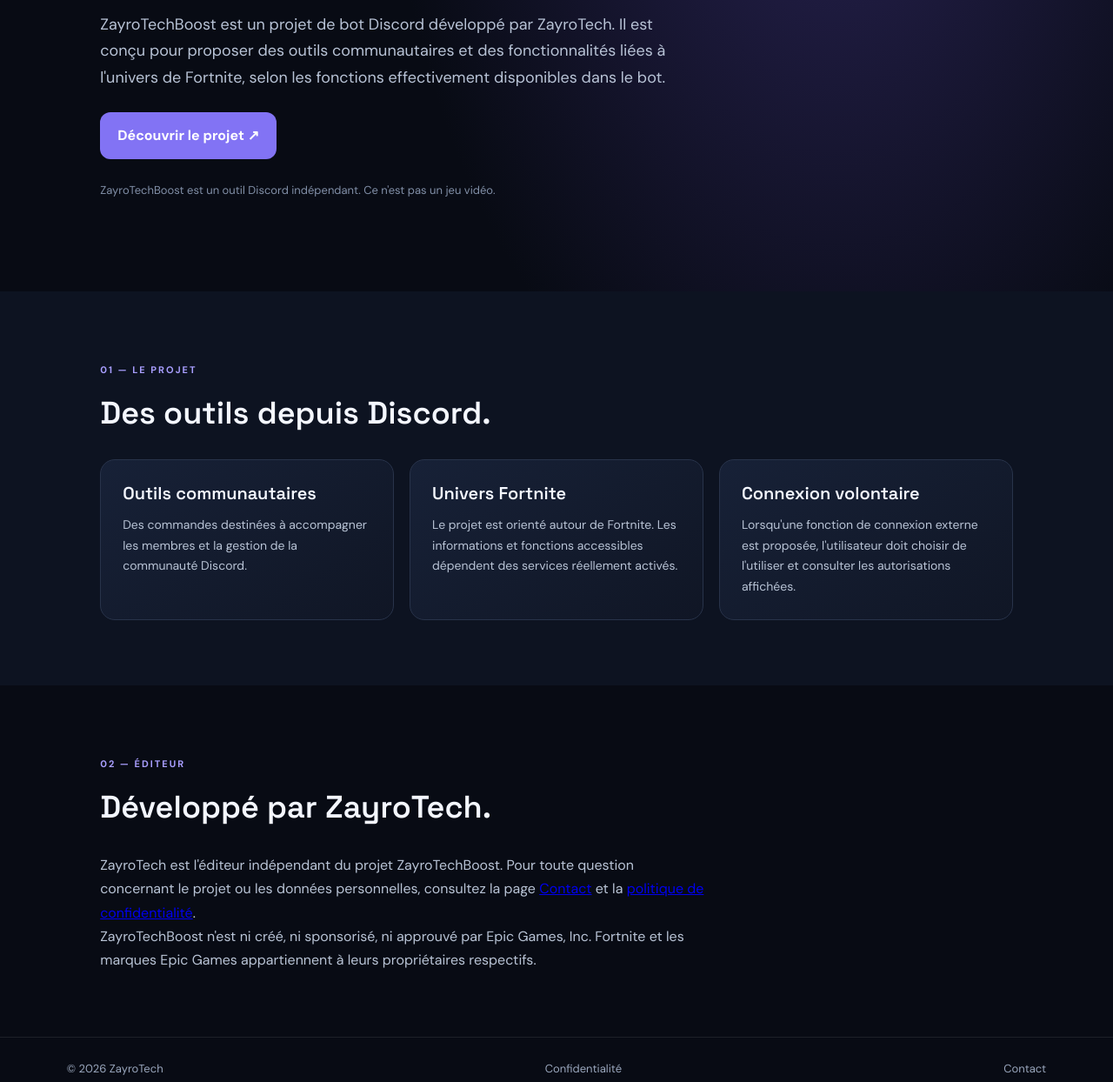
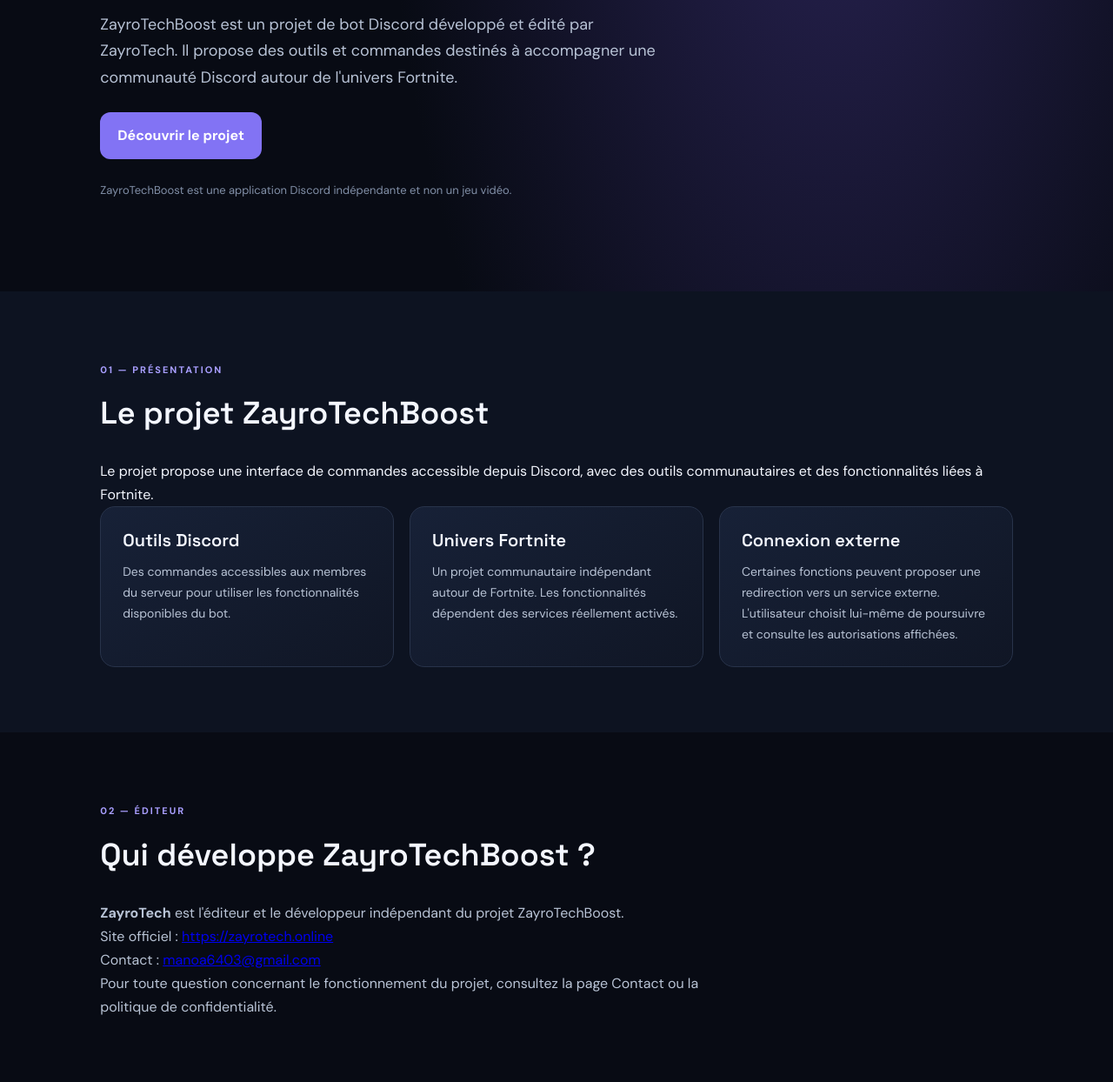
Before and after one commit to manoa6304/zayro-epic, a plain HTML site: page index.html in a window 1280 px wide. Shown: the part 345-1589 px from the top of the page at 87% size. Drawn offline with Linux system fonts and the light colour scheme.

Commit message:
Update index.html

```diff
--- a/index.html
+++ b/index.html
@@ -1,9 +1,13 @@
+
 <!DOCTYPE html>
 <html lang="fr">
 <head>
   <meta charset="UTF-8">
   <meta name="viewport" content="width=device-width, initial-scale=1.0">
-  <meta name="description" content="Présentation de ZayroTechBoost, un projet indépendant de bot Discord développé par ZayroTech.">
+  <meta name="description" content="Présentation de ZayroTechBoost, un projet de bot Discord développé et édité par ZayroTech.">
+  <meta name="author" content="ZayroTech">
+  <meta name="robots" content="index, follow">
+  <link rel="canonical" href="https://zayrotech.online/">
   <title>ZayroTechBoost — ZayroTech</title>
   <link rel="stylesheet" href="style.css">
 </head>
@@ -12,6 +16,7 @@
     <a class="brand" href="index.html">ZAYROTECH</a>
     <nav>
       <a href="#service">Le projet</a>
+      <a href="#publisher">Éditeur</a>
       <a href="confidentialite.html">Confidentialité</a>
       <a href="contact.html">Contact</a>
     </nav>
@@ -22,51 +27,91 @@
       <span class="tag">PROJET INDÉPENDANT · DISCORD</span>
       <h1>ZayroTech<span>Boost.</span></h1>
       <p>
-        ZayroTechBoost est un projet de bot Discord développé par ZayroTech.
-        Il est conçu pour proposer des outils communautaires et des fonctionnalités
-        liées à l'univers de Fortnite, selon les fonctions effectivement disponibles dans le bot.
+        ZayroTechBoost est un projet de bot Discord développé et édité
+        par ZayroTech. Il propose des outils et commandes destinés
+        à accompagner une communauté Discord autour de l'univers Fortnite.
       </p>
-      <a class="button" href="#service">Découvrir le projet ↗</a>
-      <p class="muted">ZayroTechBoost est un outil Discord indépendant. Ce n'est pas un jeu vidéo.</p>
+      <a class="button" href="#service">Découvrir le projet</a>
+      <p class="muted">
+        ZayroTechBoost est une application Discord indépendante
+        et non un jeu vidéo.
+      </p>
     </section>
 
     <section id="service" class="services">
-      <span class="tag">01 — LE PROJET</span>
-      <h2>Des outils depuis Discord.</h2>
+      <span class="tag">01 — PRÉSENTATION</span>
+      <h2>Le projet ZayroTechBoost</h2>
+      <p>
+        Le projet propose une interface de commandes accessible
+        depuis Discord, avec des outils communautaires et des
+        fonctionnalités liées à Fortnite.
+      </p>
+
       <div class="cards">
         <article>
-          <h3>Outils communautaires</h3>
-          <p>Des commandes destinées à accompagner les membres et la gestion de la communauté Discord.</p>
+          <h3>Outils Discord</h3>
+          <p>
+            Des commandes accessibles aux membres du serveur
+            pour utiliser les fonctionnalités disponibles du bot.
+          </p>
         </article>
+
         <article>
           <h3>Univers Fortnite</h3>
-          <p>Le projet est orienté autour de Fortnite. Les informations et fonctions accessibles dépendent des services réellement activés.</p>
+          <p>
+            Un projet communautaire indépendant autour de Fortnite.
+            Les fonctionnalités dépendent des services réellement activés.
+          </p>
         </article>
+
         <article>
-          <h3>Connexion volontaire</h3>
-          <p>Lorsqu'une fonction de connexion externe est proposée, l'utilisateur doit choisir de l'utiliser et consulter les autorisations affichées.</p>
+          <h3>Connexion externe</h3>
+          <p>
+            Certaines fonctions peuvent proposer une redirection
+            vers un service externe. L'utilisateur choisit lui-même
+            de poursuivre et consulte les autorisations affichées.
+          </p>
         </article>
       </div>
     </section>
 
-    <section class="about">
+    <section id="publisher" class="about">
       <span class="tag">02 — ÉDITEUR</span>
-      <h2>Développé par ZayroTech.</h2>
+      <h2>Qui développe ZayroTechBoost ?</h2>
       <p>
-        ZayroTech est l'éditeur indépendant du projet ZayroTechBoost.
-        Pour toute question concernant le projet ou les données personnelles,
-        consultez la page <a href="contact.html">Contact</a> et la
-        <a href="confidentialite.html">politique de confidentialité</a>.
+        <strong>ZayroTech</strong> est l'éditeur et le développeur
+        indépendant du projet ZayroTechBoost.
       </p>
       <p>
-        ZayroTechBoost n'est ni créé, ni sponsorisé, ni approuvé par Epic Games, Inc.
-        Fortnite et les marques Epic Games appartiennent à leurs propriétaires respectifs.
+        Site officiel :
+        <a href="https://zayrotech.online">https://zayrotech.online</a>
+      </p>
+      <p>
+        Contact :
+        <a href="mailto:manoa6403@gmail.com">manoa6403@gmail.com</a>
+      </p>
+      <p>
+        Pour toute question concernant le fonctionnement du projet,
+        consultez la page Contact ou la politique de confidentialité.
+      </p>
+    </section>
+
+    <section class="about">
+      <span class="tag">03 — INDÉPENDANCE</span>
+      <h2>Projet indépendant</h2>
+      <p>
+        ZayroTechBoost est un projet indépendant.
+        Il n'est ni créé, ni sponsorisé, ni approuvé par Epic Games, Inc.
+      </p>
+      <p>
+        Fortnite et les marques Epic Games appartiennent à leurs
+        propriétaires respectifs.
       </p>
     </section>
   </main>
 
   <footer>
-    <span>© 2026 ZayroTech</span>
+    <span>© 2026 ZayroTech — ZayroTechBoost</span>
     <a href="confidentialite.html">Confidentialité</a>
     <a href="contact.html">Contact</a>
   </footer>
```
